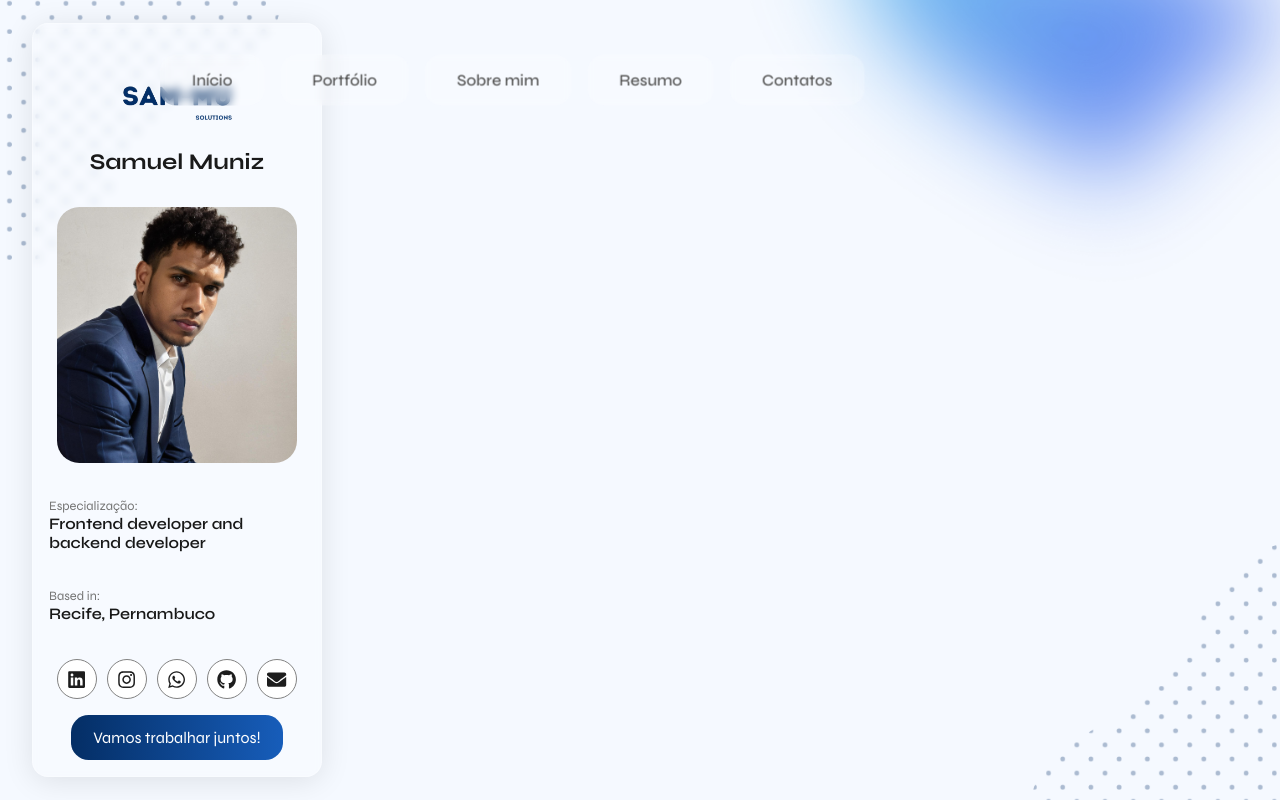
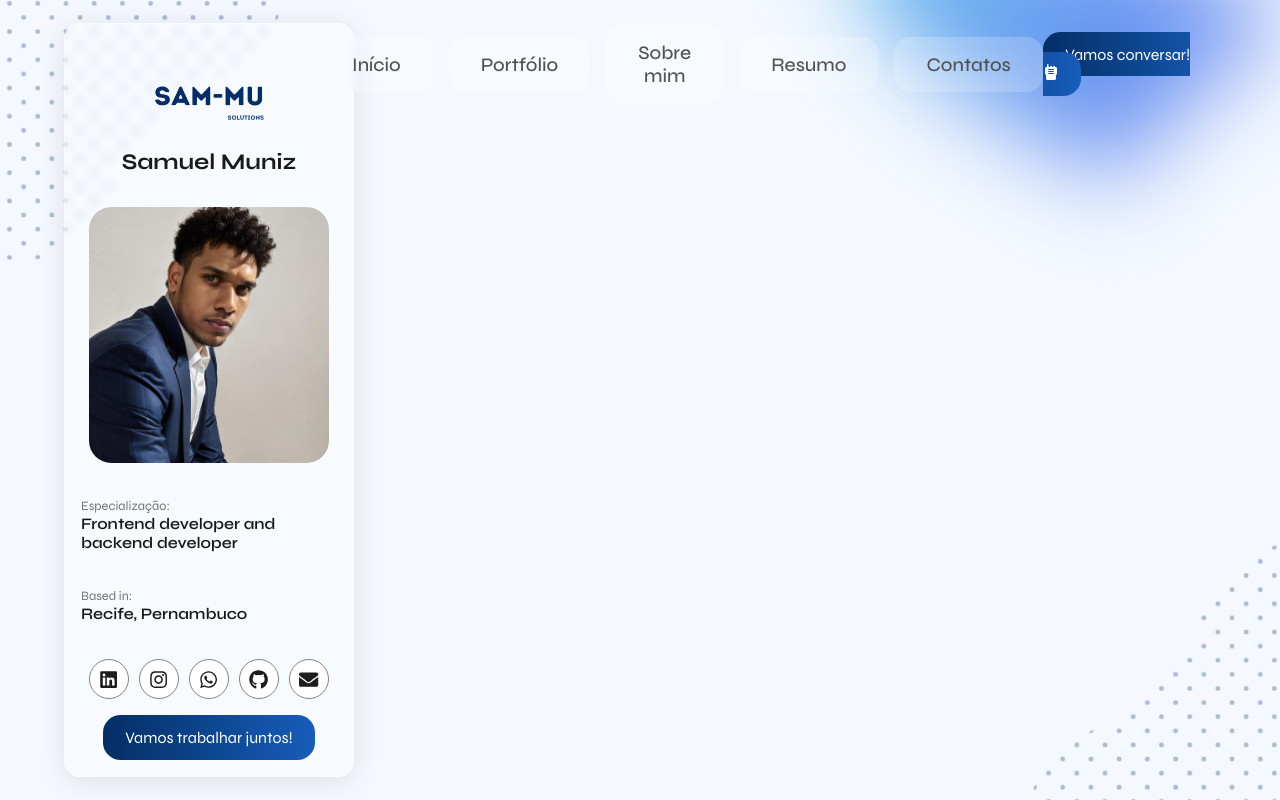
Before and after one commit to DevSamuelMuniz/Portfolio, a React (Create React App) app: page / in a window 1280 px wide. Built offline with nearby package versions, Linux system fonts and the light colour scheme.

Commit message:
add header

```diff
--- a/src/components/headerComponent/headerComponent.css
+++ b/src/components/headerComponent/headerComponent.css
@@ -1,8 +1,13 @@
 .content-header {
   position: fixed;
-  top: 10%;
-  left: 40%;
+  top: 8%;
+  left: 60%;
   transform: translate(-50%, -50%);
+
+  display: flex;
+  justify-content: space-between;
+  align-items: center;
+  width: 70%;
 }
 
 .ul-header {
@@ -14,7 +19,7 @@
 }
 
 .li-header {
-  font-size: 1rem;
+  font-size: 1.2rem;
   font-weight: 500;
   color: rgb(82, 82, 82);
   font-family: "Syne", sans-serif;
@@ -26,9 +31,8 @@
 }
 
 .button-header.selected {
-    border: 2px solid rgb(102, 102, 102); /* Altere aqui para a cor e largura da borda desejada */
-  }
-
+  border: 2px solid rgb(102, 102, 102);
+}
 
 .button-header {
   background: rgba(255, 255, 255, 0.2);
--- a/src/components/headerComponent/headerComponent.js
+++ b/src/components/headerComponent/headerComponent.js
@@ -1,5 +1,7 @@
 import React, { useState } from "react";
 import "./headerComponent.css";
+
+import { FaWalkieTalkie } from "react-icons/fa6";
 
 function HeaderComponent() {
   const [selectedButton, setSelectedButton] = useState(null);
@@ -10,42 +12,63 @@ function HeaderComponent() {
 
   return (
     <main className="content-header">
+      <div>
         <ul className="ul-header">
           <button
-          className={`button-header ${selectedButton === 0 ? "selected" : ""}`}
+            className={`button-header ${
+              selectedButton === 0 ? "selected" : ""
+            }`}
             onClick={() => handleButtonClick(0)}
           >
             <li className="li-header">Início</li>
           </button>
 
           <button
-          className={`button-header ${selectedButton === 1 ? "selected" : ""}`}
+            className={`button-header ${
+              selectedButton === 1 ? "selected" : ""
+            }`}
             onClick={() => handleButtonClick(1)}
           >
             <li className="li-header">Portfólio</li>
           </button>
 
           <button
-          className={`button-header ${selectedButton === 2 ? "selected" : ""}`}
+            className={`button-header ${
+              selectedButton === 2 ? "selected" : ""
+            }`}
             onClick={() => handleButtonClick(2)}
           >
             <li className="li-header">Sobre mim</li>
           </button>
 
           <button
-          className={`button-header ${selectedButton === 3 ? "selected" : ""}`}
+            className={`button-header ${
+              selectedButton === 3 ? "selected" : ""
+            }`}
             onClick={() => handleButtonClick(3)}
           >
             <li className="li-header">Resumo</li>
           </button>
 
           <button
-          className={`button-header ${selectedButton === 4 ? "selected" : ""}`}
+            className={`button-header ${
+              selectedButton === 4 ? "selected" : ""
+            }`}
             onClick={() => handleButtonClick(4)}
           >
             <li className="li-header">Contatos</li>
           </button>
         </ul>
+      </div>
+
+      <div className="conversar-header">
+        <a className="work-text">
+          Vamos conversar!
+          <span>
+            <FaWalkieTalkie />
+          </span>
+        </a>
+      </div>
     </main>
   );
 }
--- a/src/components/perfilComponent/perfilComponent.css
+++ b/src/components/perfilComponent/perfilComponent.css
@@ -7,7 +7,7 @@
   height: 90vh;
   border: 2px solid rgb(216, 216, 216);
   border-radius: 2.4rem;
-  margin-left: 2rem;
+  margin-left: 4rem;
   padding: 1rem;
 
   display: flex;
@@ -120,6 +120,7 @@
 .work-text {
   font-size: 1rem;
   padding: 0.8rem 1.4rem;
+  font-family: "Syne", sans-serif;
 
   background: rgb(4, 46, 101);
   background: linear-gradient(
@@ -133,7 +134,7 @@
   color: white;
 
   text-decoration: none;
-  transition: .2s ease-in-out;
+  transition: 0.2s ease-in-out;
 }
 
 .work-text:hover {
```
Lines whose indentation alone changed are shown as unchanged.
